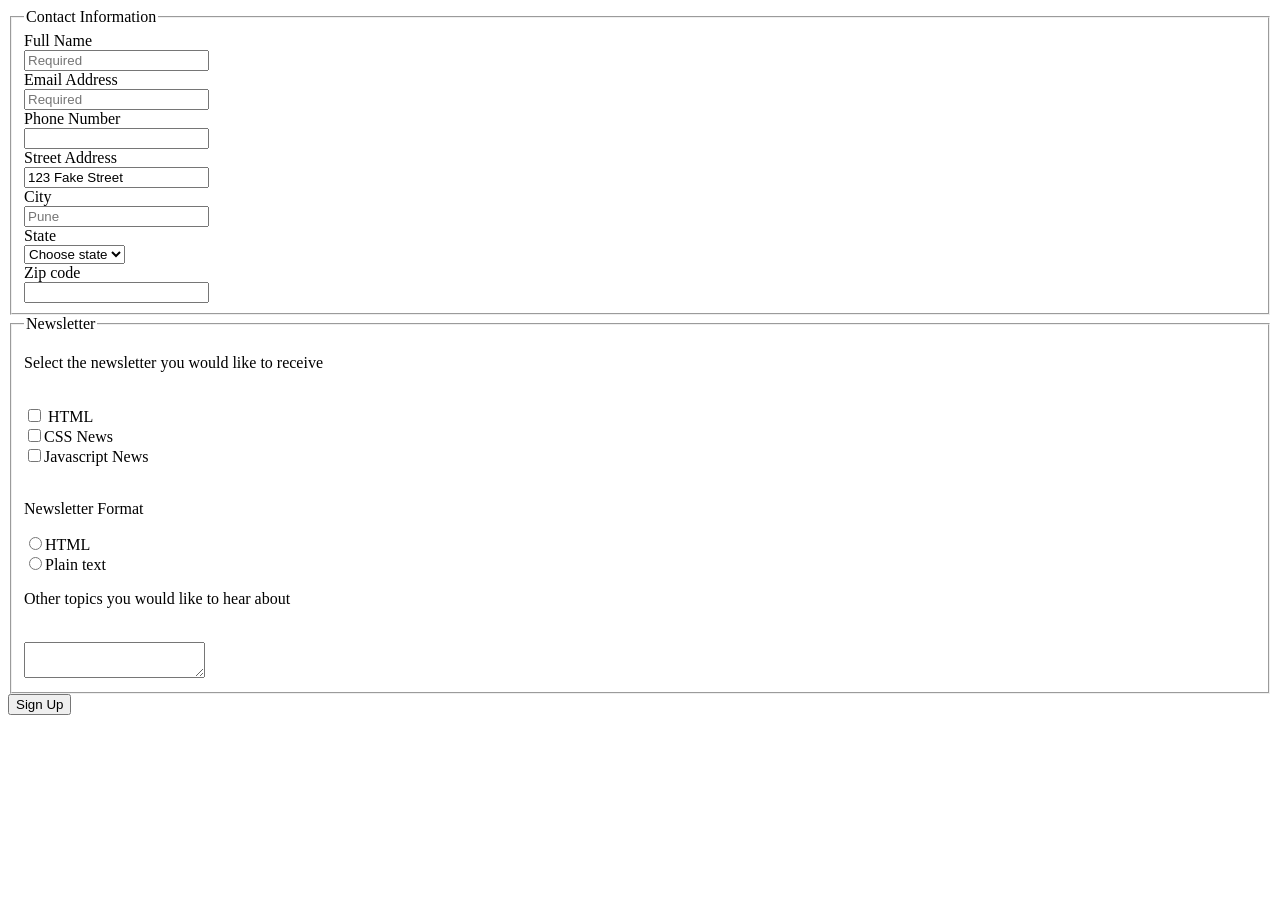
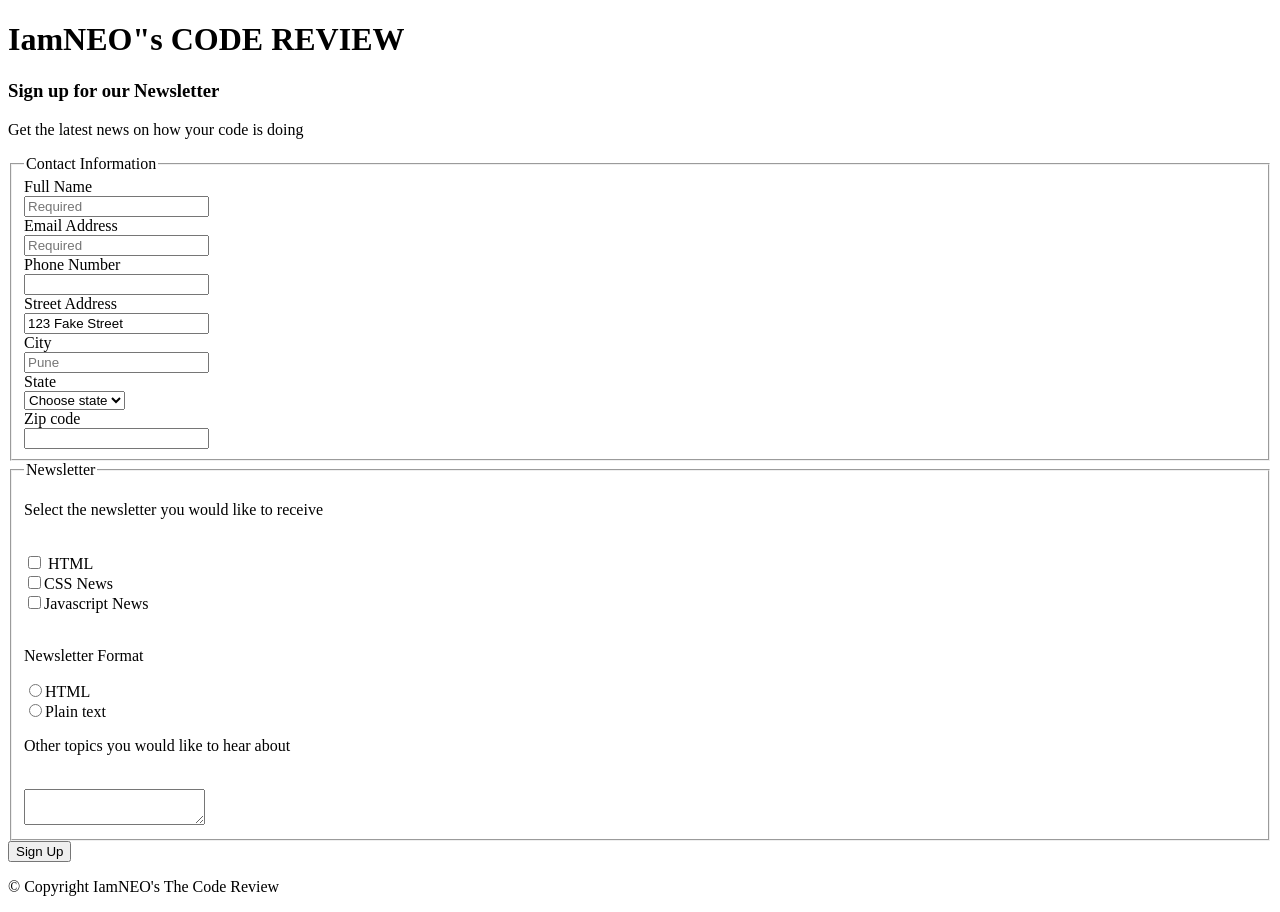
Before and after one commit to iamneo-production/df305670857bbaaaabbcbbfefone, a plain HTML site: page public/index.html in a window 1280 px wide. Before the commit the page ends 800 px from the top, so only its background shows below. Drawn offline with Linux system fonts and the light colour scheme.

Commit message:
Backup Commit

```diff
--- a/public/index.html
+++ b/public/index.html
@@ -6,6 +6,9 @@
     <title>Document</title>
 </head>
 <body>
+    <h1>IamNEO"s CODE REVIEW</h1>
+    <H3>Sign up for our Newsletter</H3>
+    <p>Get the latest news on how your code is doing </p>
     <fieldset>
         <legend>Contact Information</legend>
     <form>
@@ -52,6 +55,6 @@
 </form>
 </fieldset>
 <button>Sign Up</button> <br>
-
+<p>&copy; Copyright IamNEO's The Code Review</p>
 </body>
 </html>
```
